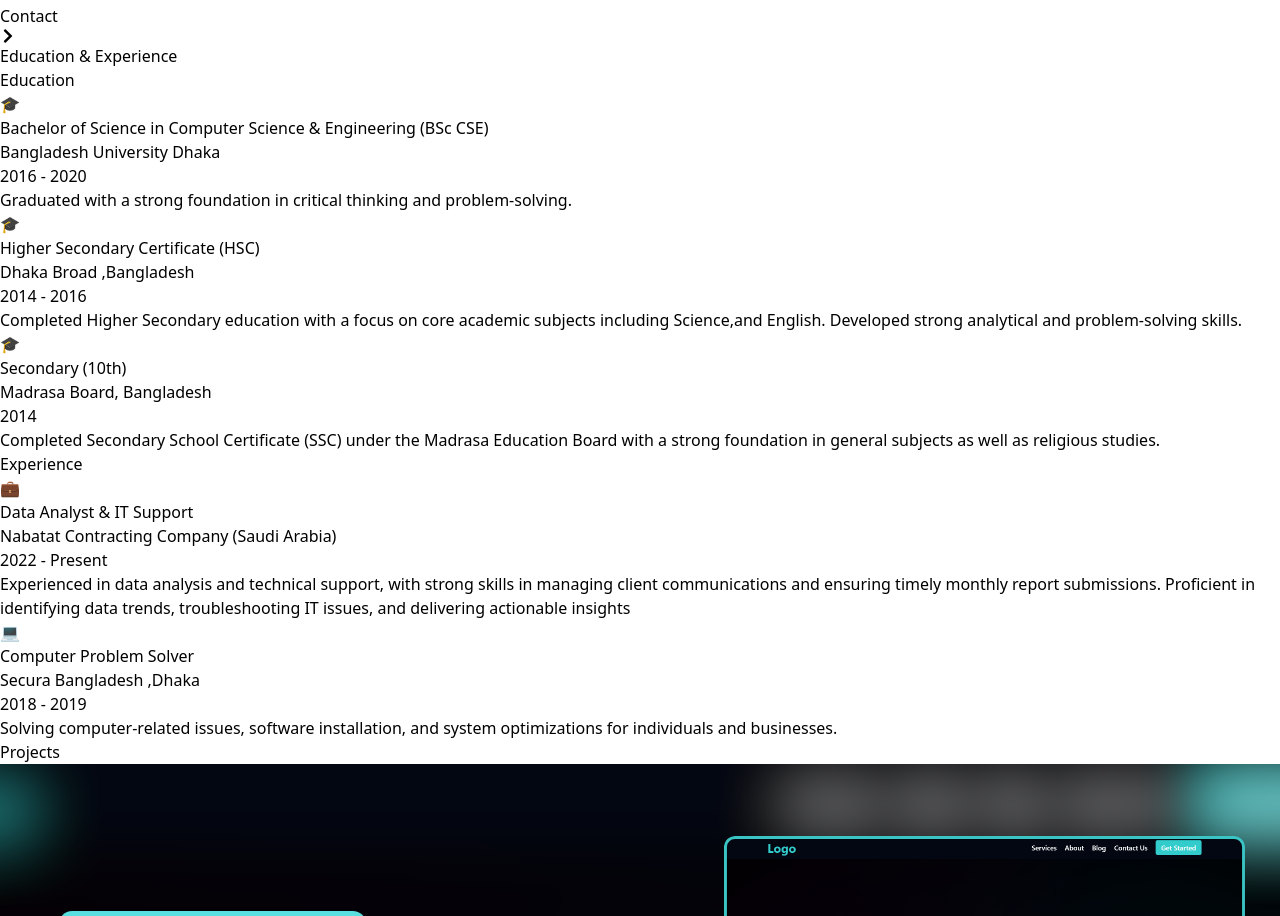
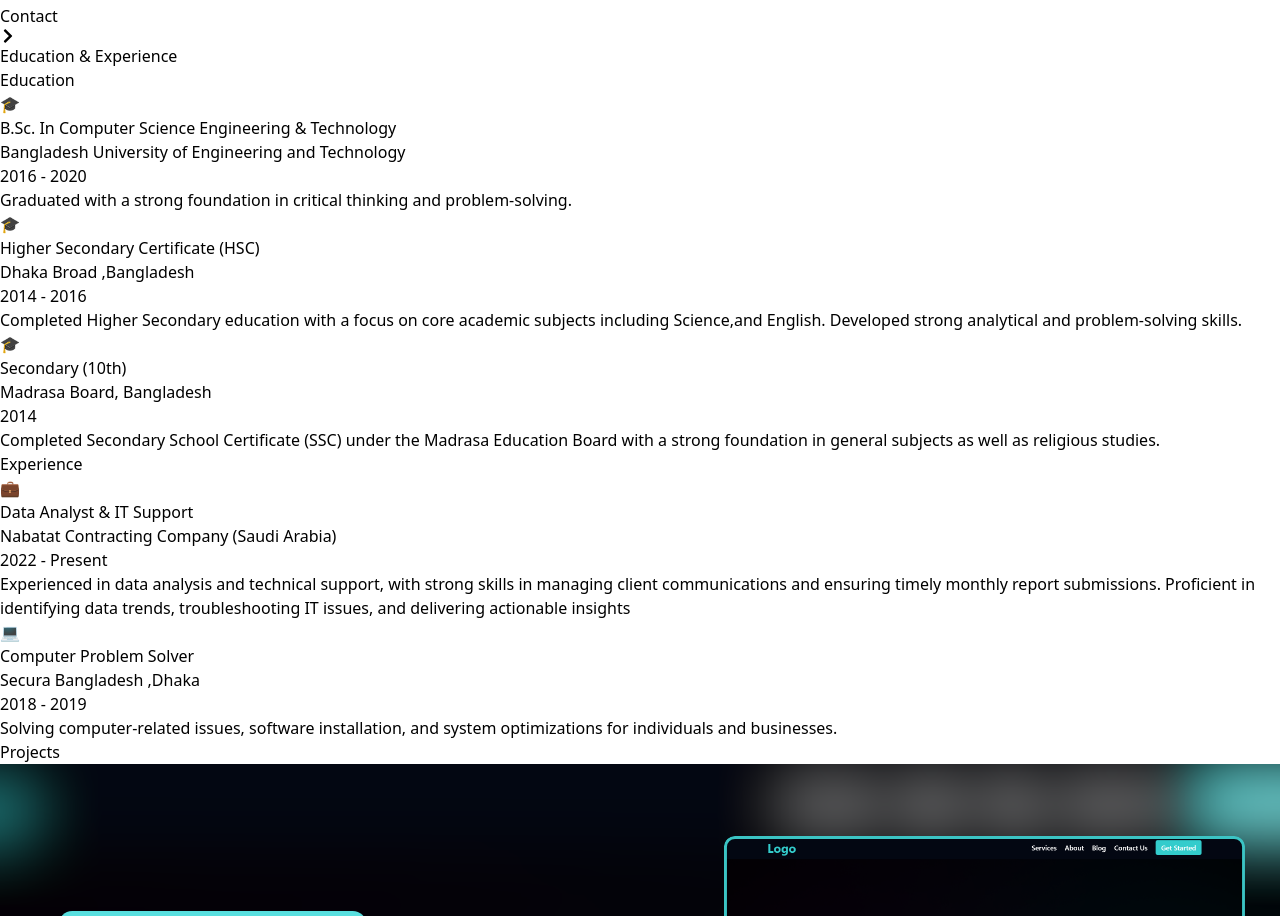
Before and after one commit to Mahabub2030/portfolio, a React (Vite) app: page / in a window 1280 px wide. Shown: the part 3267-4183 px from the top of the page. Built offline with nearby package versions, Linux system fonts and the light colour scheme.

Commit message:
added some codes

```diff
--- a/src/components/Education.jsx
+++ b/src/components/Education.jsx
@@ -2,8 +2,8 @@
 const Education = () => {
   const education = [
     {
-      degree: "Bachelor of Science in Computer Science & Engineering (BSc CSE)",
-      institution: "Bangladesh University Dhaka",
+      degree: "B.Sc. In Computer Science  Engineering & Technology",
+      institution: "Bangladesh University of Engineering and Technology",
       year: "2016 - 2020",
       description:
         "Graduated with a strong foundation in critical thinking and problem-solving.",
```
